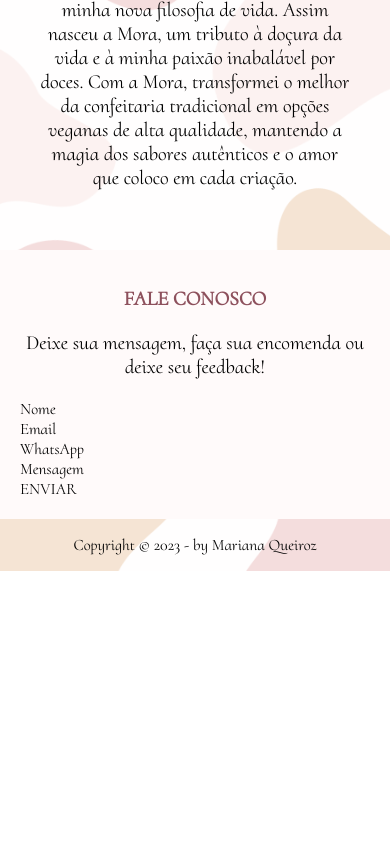
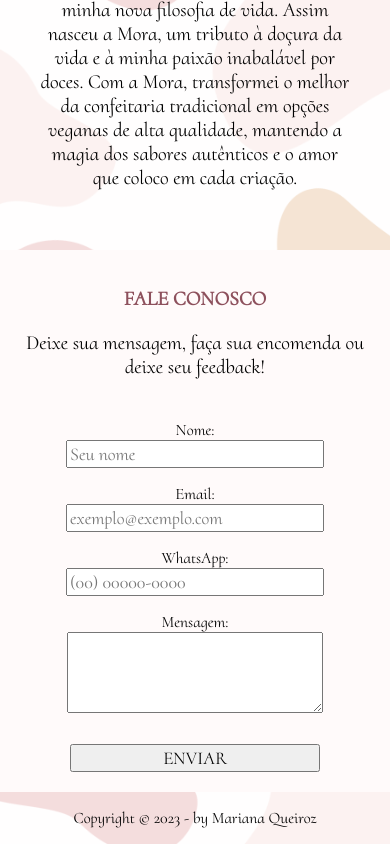
Before and after one commit to maritpq/Mora, a website built with Vite: page index.html in a window 390 px wide. Shown: the part 2103-2947 px from the top of the page. Before the commit the page ends 2674 px from the top, so only its background shows below. Built offline with nearby package versions, Linux system fonts and the light colour scheme.

Commit message:
Formulário

```diff
--- a/estilo.css
+++ b/estilo.css
@@ -450,20 +450,7 @@ flex-direction: column;
     width: auto;
   }
 }
-    .container4 {
-           clear: both;
-      margin: 0 auto;
-      padding: 20px;
-      background-color: #FFFAFA;
 
-    }
-
-@media (max-width: 963px) {
-  .container4 {
-height: auto;
-flex-direction: column;
-  }
-}
     .image {
       text-align: center;
     }
@@ -497,6 +484,51 @@ flex-direction: column;
             font-size: 20px;
     }
 
+/* CONTAINER 4 */
+
+    .container4 {
+      margin: 0 auto;
+      padding: 20px;
+      background-color: #FFFAFA;
+    }
+
+form {
+
+  margin: auto;
+  text-align: center;
+
+}
+
+input {
+  font-family: FonteCormorant;
+  font-size: 18px;
+}
+
+fieldset {
+  border: none;
+}
+botao-enviar {
+  background-color: #DB9595;
+  padding: 6px;
+   border-radius: 5%;
+   text-decoration: none;
+   font-weight: bold;
+   color: white;
+   cursor: pointer;
+   box-shadow: 0px 4px 6px rgba(0, 0, 0, 0.1);
+}
+
+ .botao-enviar:hover {
+   background-color: #8D505C;
+ }
+
+@media (max-width: 436px){
+  input , textarea{
+    width: 250px;
+  }
+
+}
+
     footer#rodape {
       clear: both;
       text-align: center;
--- a/index.html
+++ b/index.html
@@ -63,7 +63,8 @@
           Nossos bolos são pensados em cada detalhe para reproduzir o melhor da confeitaria tradicional na versão vegana
           trazendo doces sensações.
         </p>
-<a href="https://www.canva.com/design/DAEsh8RUDeU/NT2tsyZslFFD_v2UslyfUw/edit?utm_content=DAEsh8RUDeU&utm_campaign=designshare&utm_medium=link2&utm_source=sharebutton" target="_blank" class="menu-completo0"> MENU COMPLETO </a>
+        <a href="https://www.canva.com/design/DAEsh8RUDeU/NT2tsyZslFFD_v2UslyfUw/edit?utm_content=DAEsh8RUDeU&utm_campaign=designshare&utm_medium=link2&utm_source=sharebutton"
+          target="_blank" class="menu-completo0"> MENU COMPLETO </a>
 
         <div class="triangulo-container">
           <div class="triangulo-row">
@@ -80,26 +81,22 @@
           <div class="gallery-wrapper">
             <div class="gallery">
 
-                <img src="imagem1.jpg" class="item current-item" onclick="atualizarImagem('imagem1.jpg')"
-                  alt="Imagem 1">
+              <img src="imagem1.jpg" class="item current-item" onclick="atualizarImagem('imagem1.jpg')" alt="Imagem 1">
 
-                <img src="imagem2.jpg" class="item current-item" onclick="atualizarImagem('imagem2.jpg')"
-                  alt="Imagem 2">
+              <img src="imagem2.jpg" class="item current-item" onclick="atualizarImagem('imagem2.jpg')" alt="Imagem 2">
 
-                <img src="imagem3.jpg" class="item current-item" onclick="atualizarImagem('imagem3.jpg')"
-                  alt="Imagem 3">
+              <img src="imagem3.jpg" class="item current-item" onclick="atualizarImagem('imagem3.jpg')" alt="Imagem 3">
 
-                <img src="imagem4.jpg" class="item current-item" onclick="atualizarImagem('imagem4.jpg')"
-                  alt="Imagem 4">
+              <img src="imagem4.jpg" class="item current-item" onclick="atualizarImagem('imagem4.jpg')" alt="Imagem 4">
 
-                <img src="imagem5.jpg" class="item current-item" onclick="atualizarImagem('imagem5.jpg')"
-                  alt="Imagem 5">
+              <img src="imagem5.jpg" class="item current-item" onclick="atualizarImagem('imagem5.jpg')" alt="Imagem 5">
 
             </div>
           </div>
         </div>
 
-        <a href="https://www.canva.com/design/DAEsh8RUDeU/NT2tsyZslFFD_v2UslyfUw/edit?utm_content=DAEsh8RUDeU&utm_campaign=designshare&utm_medium=link2&utm_source=sharebutton" target="_blank" class="menu-completo"> MENU COMPLETO </a>
+        <a href="https://www.canva.com/design/DAEsh8RUDeU/NT2tsyZslFFD_v2UslyfUw/edit?utm_content=DAEsh8RUDeU&utm_campaign=designshare&utm_medium=link2&utm_source=sharebutton"
+          target="_blank" class="menu-completo"> MENU COMPLETO </a>
 
       </div>
       <div class="direitabolos">
@@ -141,13 +138,16 @@
     <div class="container4">
       <h2 class="contato">FALE CONOSCO</h2>
       <p class="contato">Deixe sua mensagem, faça sua encomenda ou deixe seu feedback!</p>
+      <form method="get" id="fContato">
+        <fieldset id="formulario">
+          <p>Nome: </br><input type="text" size="39" name="tNome" id="cNome" size="20" placeholder="Seu nome"/> </p>
+          <p>Email: </br><input type="email" size="39" name="tEmail" id="cEmail" placeholder="exemplo@exemplo.com"/></p>
+          <p>WhatsApp: </br><input type="text" size="39" name="tWpp" id="cWpp" maxlength="16" placeholder="(00) 00000-0000"/></p>
+          <p>Mensagem: </br> <textarea cols="45" rows="5"> </textarea> </p>
+        </fieldset>
 
-        Nome</br>
-        Email</br>
-        WhatsApp</br>
-        Mensagem</br>
-
-        ENVIAR
+        <input type="submit" id="botao-enviar" value="ENVIAR"/>
+      </form>
     </div>
     <footer id="rodape">
       <p>Copyright &copy; 2023 - by Mariana Queiroz</p>
```
Lines whose indentation alone changed are shown as unchanged.
